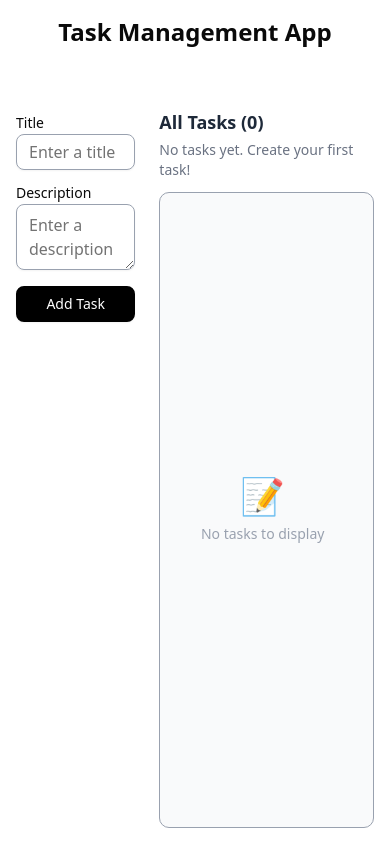
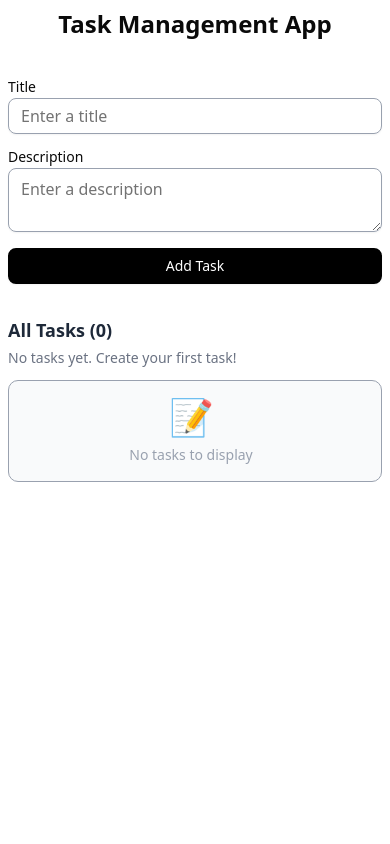
Before and after one commit to VivekDahiya06/Task-Management-System, a Next.js app: page / in a window 390 px wide. Built offline with nearby package versions, Linux system fonts and the light colour scheme.

Commit message:
Made the page responsive for different screen sizes.

```diff
--- a/src/app/(home)/page.tsx
+++ b/src/app/(home)/page.tsx
@@ -3,17 +3,17 @@ import ShowTasks from './_components/ShowTasks'
 
 const Home = () => {
   return (
-    <main className='flex flex-col h-screen p-4 overflow-hidden'>
-      <div className='flex-shrink-0 mb-15'>
+    <main className='flex flex-col min-h-screen p-2 sm:p-4 overflow-hidden'>
+      <div className='flex-shrink-0 mb-8'>
         <h1 className='text-2xl font-bold text-center'>Task Management App</h1>
       </div>
 
-      <section className='flex-1 flex gap-6 min-h-0'>
-        <div className='w-1/3 flex-shrink-0 mt-2'>
+      <section className='flex-1 flex flex-col md:flex-row gap-4 md:gap-6 min-h-0'>
+        <div className='w-full md:w-1/3 flex-shrink-0 mt-2 md:mt-0'>
           <TaskForm />
         </div>
 
-        <div className='flex-1 min-h-0'>
+        <div className='flex-1 min-h-0 mt-4 md:mt-0'>
           <ShowTasks />
         </div>
       </section>
```
